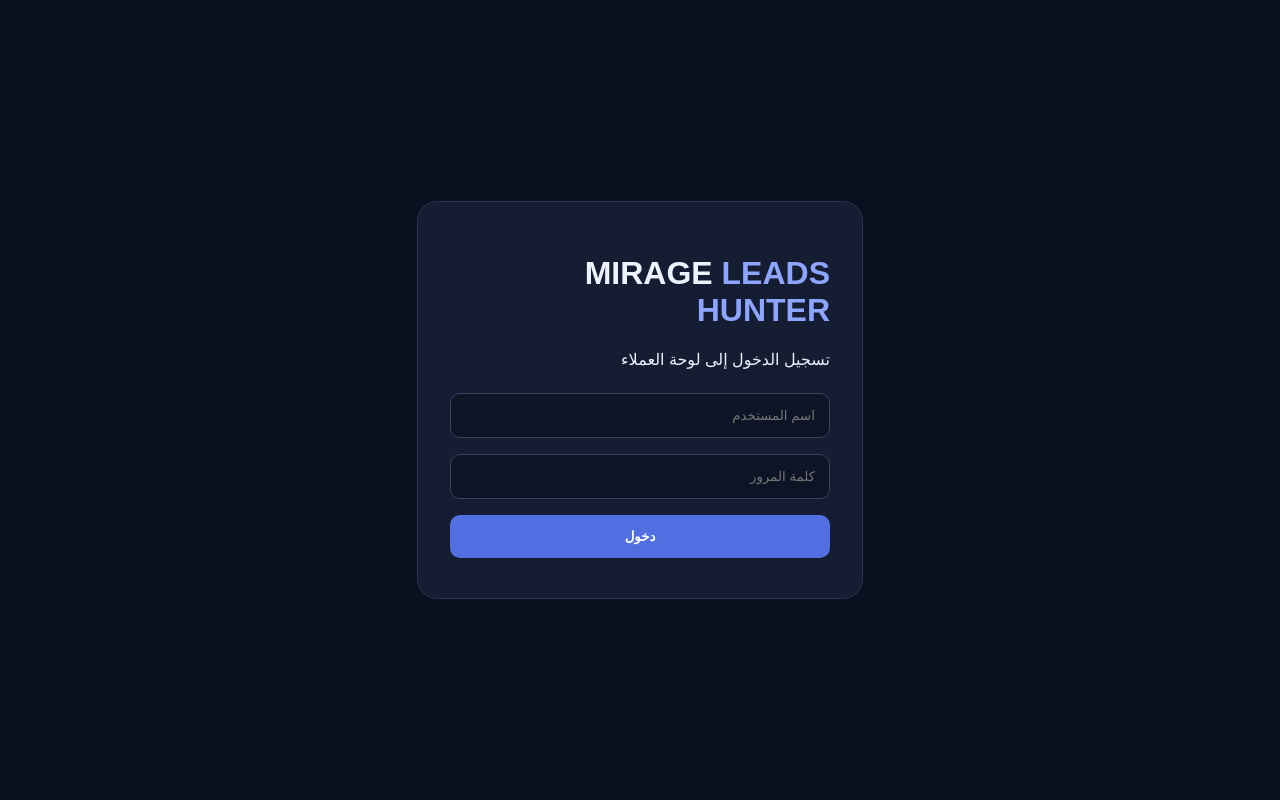
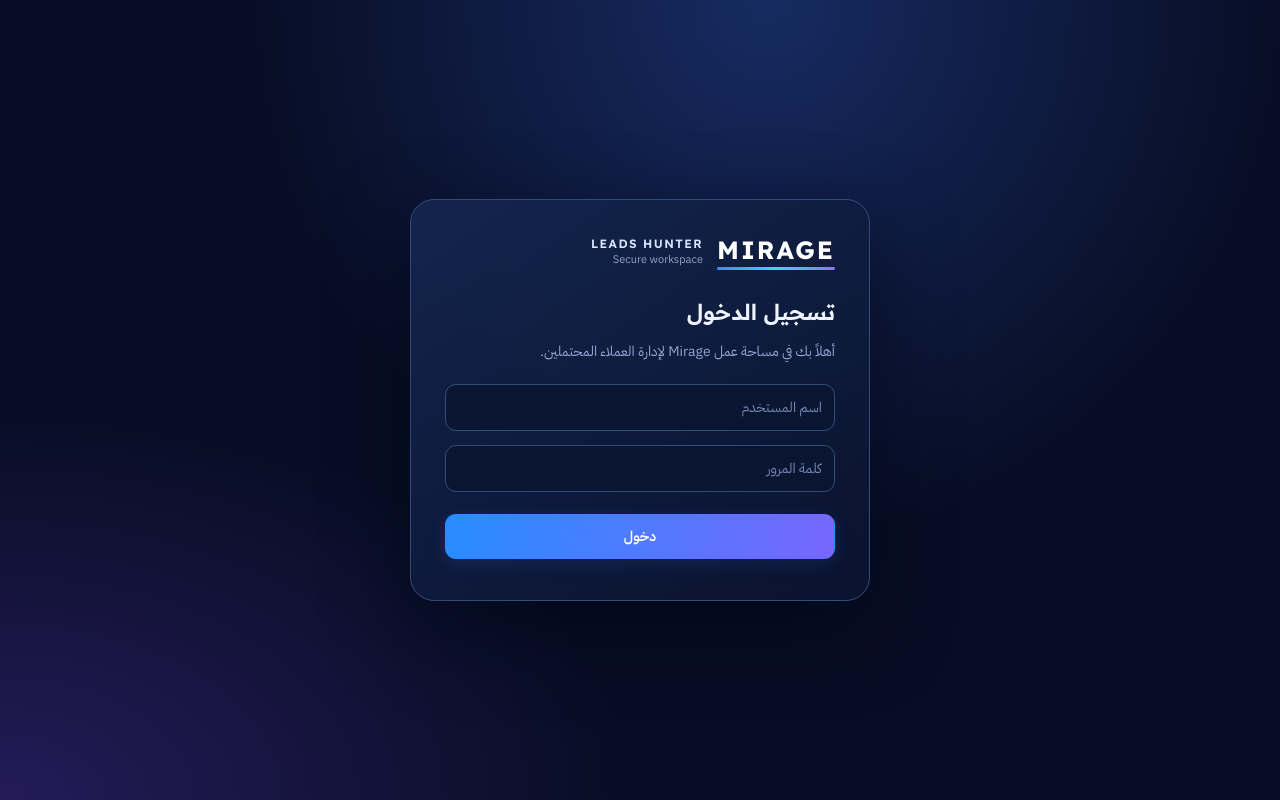
Before and after one commit to AhmedZawwed7/mirage-lead-generation2, a Flask app: page /login in a window 1280 px wide. Run offline with Flask 3, Linux system fonts and the light colour scheme; data that the repository does not hold is empty; some libraries are stand-ins or nearby versions.

Commit message:
Apply Mirage brand styling to login page

```diff
--- a/templates/login.html
+++ b/templates/login.html
@@ -1 +1 @@
-<!doctype html><html lang='ar' dir='rtl'><meta charset='utf-8'><meta name='viewport' content='width=device-width,initial-scale=1'><title>Mirage Login</title><style>body{margin:0;background:#0b1020;color:#eef2ff;font:16px Arial;display:grid;place-items:center;min-height:100vh}.card{width:min(380px,88vw);background:#151d32;padding:32px;border:1px solid #293653;border-radius:20px}input,button{box-sizing:border-box;width:100%;padding:14px;margin:8px 0;border-radius:10px;border:1px solid #34435f;background:#0c1426;color:white}button{background:#526fe2;border:0;font-weight:bold}</style><div class='card'><h1>MIRAGE <span style='color:#8da5ff'>LEADS HUNTER</span></h1><p>تسجيل الدخول إلى لوحة العملاء</p>{% for m in get_flashed_messages() %}<p>{{m}}</p>{% endfor %}<form method='post'><input name='username' placeholder='اسم المستخدم' required><input name='password' type='password' placeholder='كلمة المرور' required><button>دخول</button></form></div></html>
+<!doctype html><html lang='ar' dir='rtl'><meta charset='utf-8'><meta name='viewport' content='width=device-width,initial-scale=1'><title>Mirage Login</title><link rel="stylesheet" href="{{ url_for('static', filename='css/mirage.css') }}"><body class="login-page"><div class="login-card"><div class="brand-lockup"><div class="wordmark">MIRAGE</div><div class="brand-meta">LEADS HUNTER<small>Secure workspace</small></div></div><h1 style="font:600 22px 'Readex Pro';margin-top:28px">تسجيل الدخول</h1><p>أهلاً بك في مساحة عمل Mirage لإدارة العملاء المحتملين.</p>{% for m in get_flashed_messages() %}<p>{{m}}</p>{% endfor %}<form method='post'><input name='username' placeholder='اسم المستخدم' required><input name='password' type='password' placeholder='كلمة المرور' required><button>دخول</button></form></div></body></html>
```
